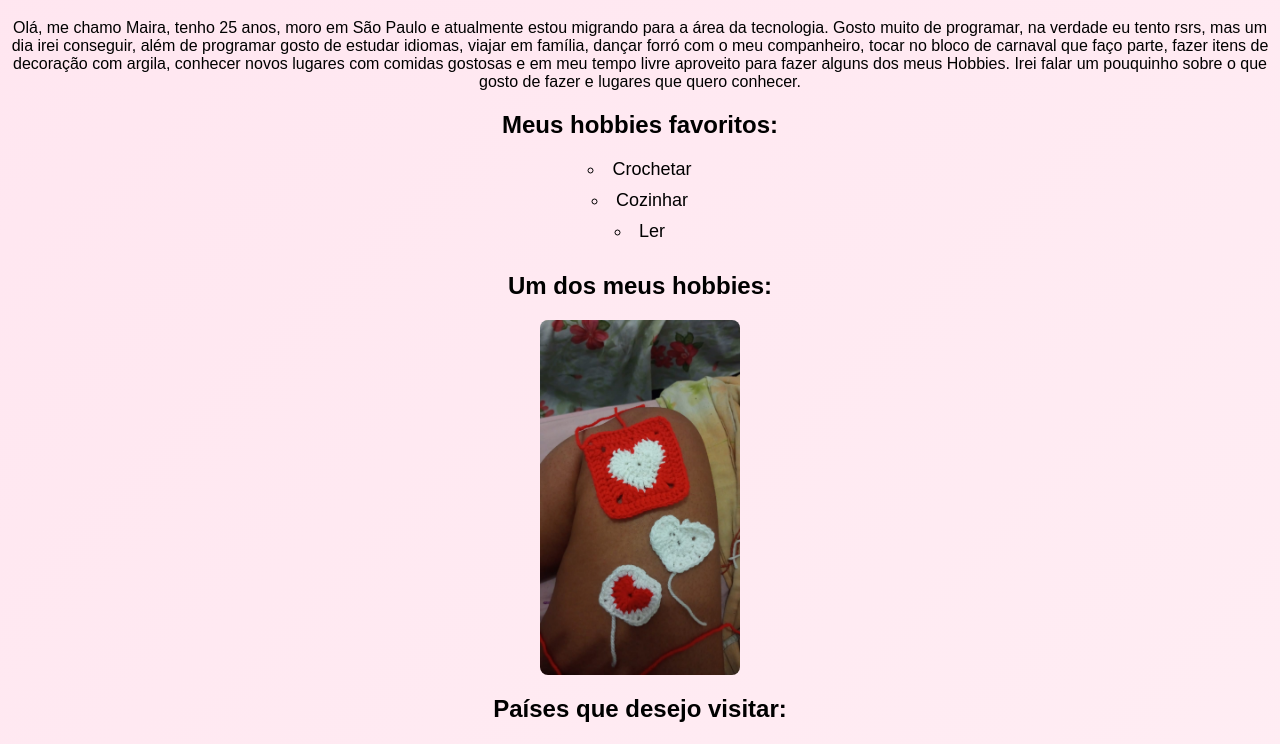
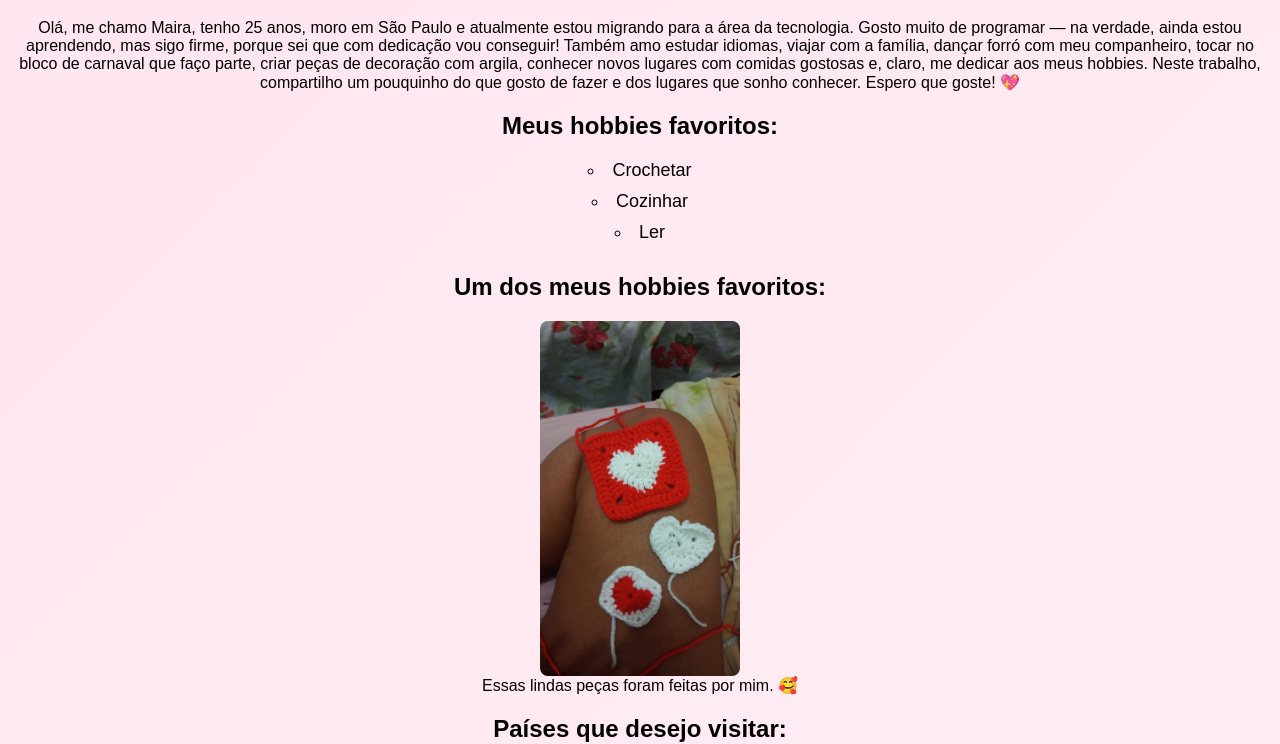
Before and after one commit to Maira-Alves/trabalho-fds, a plain HTML site: page index.html in a window 1280 px wide. Shown: the part 61-805 px from the top of the page. Drawn offline with Linux system fonts and the light colour scheme.

Commit message:
Update index.html

```diff
--- a/index.html
+++ b/index.html
@@ -12,7 +12,9 @@
 
    <p>
     Olá, me chamo Maira, tenho 25 anos, moro em São Paulo e atualmente estou migrando para a área da tecnologia.
-    Gosto muito de programar, na verdade eu tento rsrs, mas um dia irei conseguir, além de programar gosto de estudar idiomas, viajar em família, dançar forró com o meu companheiro, tocar no bloco de carnaval que faço parte, fazer itens de decoração com argila, conhecer novos lugares com comidas gostosas e em meu tempo livre aproveito para fazer alguns dos meus Hobbies. Irei falar um pouquinho sobre o que gosto de fazer e lugares que quero conhecer.
+Gosto muito de programar — na verdade, ainda estou aprendendo, mas sigo firme, porque sei que com dedicação vou conseguir!
+Também amo estudar idiomas, viajar com a família, dançar forró com meu companheiro, tocar no bloco de carnaval que faço parte, criar peças de decoração com argila, conhecer novos lugares com comidas gostosas e, claro, me dedicar aos meus hobbies.
+Neste trabalho, compartilho um pouquinho do que gosto de fazer e dos lugares que sonho conhecer. Espero que goste! 💖
    </p>
 
    <h2>Meus hobbies favoritos:</h2>
@@ -22,8 +24,11 @@
     <li>Ler</li>
    </ul>
 
-   <h2>Um dos meus hobbies:</h2>
-   <img src="Crochê.jpeg" alt="Pequenas peças feitas de Crochê" class="imagem-croche">
+   <h2>Um dos meus hobbies favoritos:</h2>
+   <figure>
+  <img src="Crochê.jpeg" alt="Pequenas peças feitas de Crochê" class="imagem-croche">
+  <figcaption>Essas lindas peças foram feitas por mim. 🥰</figcaption>
+  </figure>
 
    <H2>Países que desejo visitar:</H2>
    <table border="1">
```
